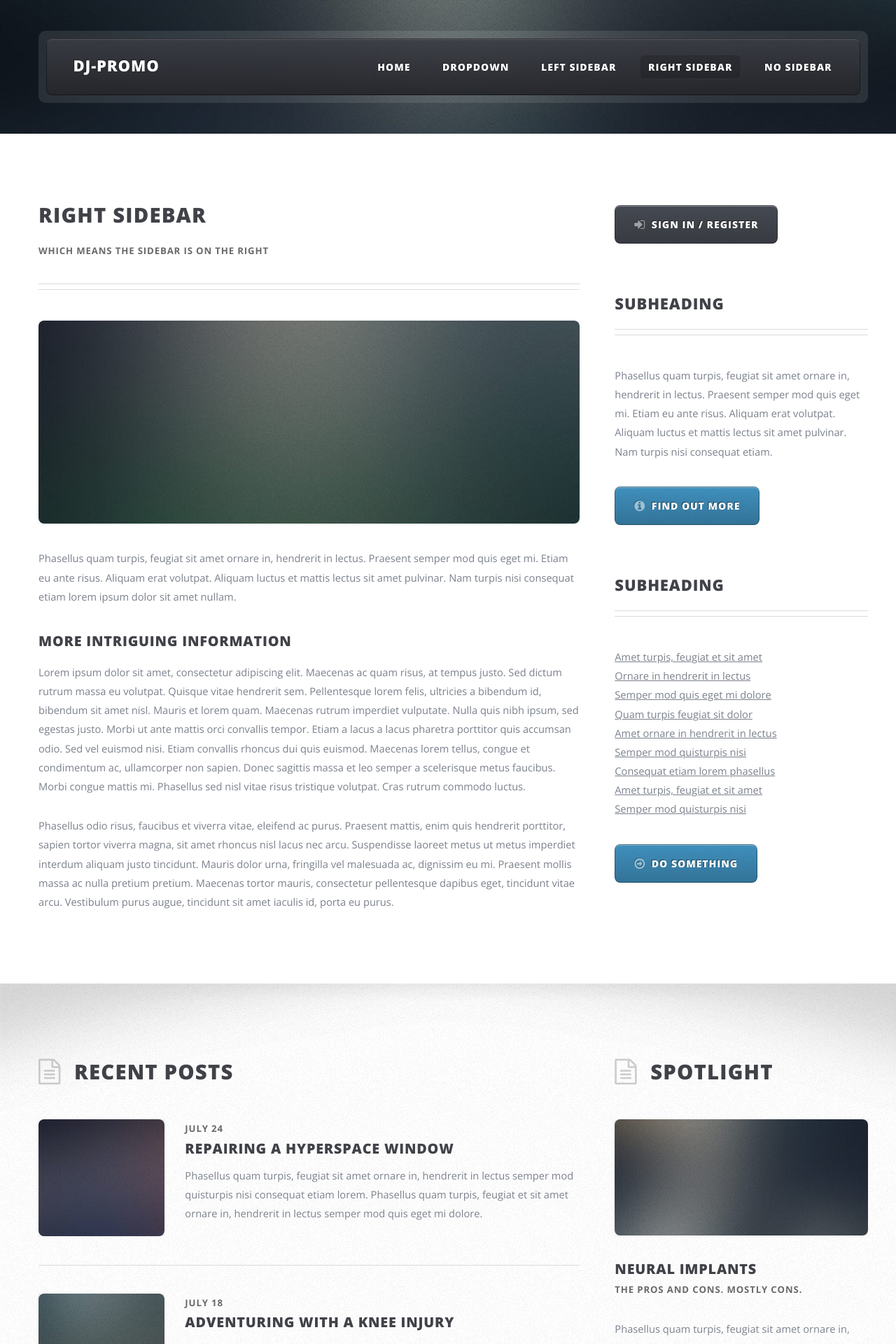
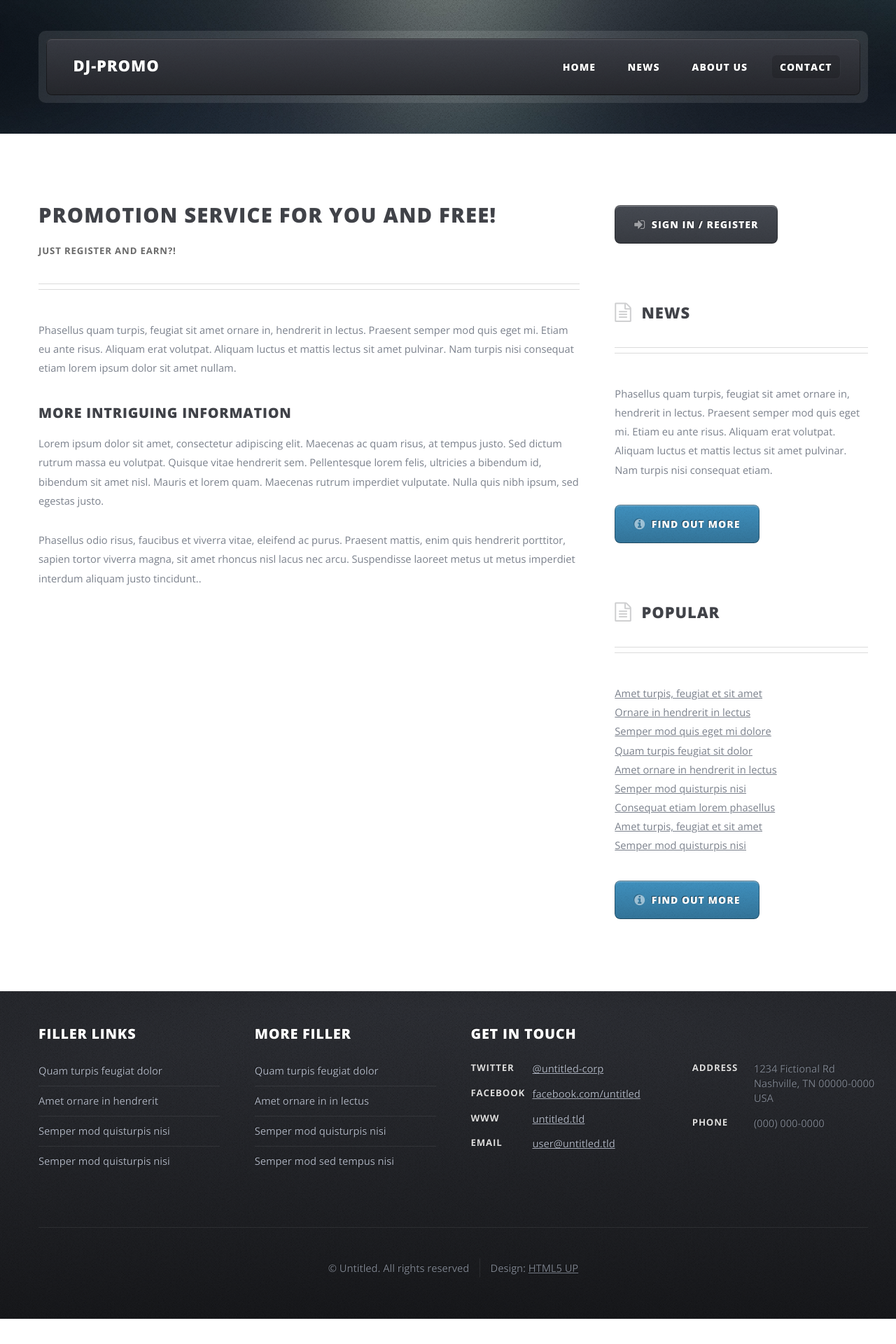
Before and after one commit to N-Porsh/DJ-PROMO, a PHP site: page /right-sidebar.html in a window 1280 px wide. Shown: the top 1920 px of the page at 70% size. After the commit the page ends 1884 px from the top, so only its background shows below. Run offline with PHP 8.4, Linux system fonts and the light colour scheme; some libraries are stand-ins or nearby versions.

Commit message:
#7 - completed

```diff
--- a/css/style-desktop.css
+++ b/css/style-desktop.css
@@ -42,7 +42,7 @@
 
 	#footer-wrapper
 	{
-		padding: 7em 0 7em 0;
+		padding: 1em 0 0 0;
 	}
 
 	.wrapper
--- a/right-sidebar.html
+++ b/right-sidebar.html
@@ -51,7 +51,7 @@
 												<ul>
 													<li><a href="index.html">Home</a></li>
 													<li>
-														<a href="">Dropdown</a>
+														<a href="">News</a>
 														<ul>
 															<li><a href="#">Lorem ipsum dolor</a></li>
 															<li><a href="#">Magna phasellus</a></li>
@@ -68,9 +68,8 @@
 
 														</ul>
 													</li>
-													<li><a href="left-sidebar.html">Left Sidebar</a></li>
-													<li class="current_page_item"><a href="right-sidebar.html">Right Sidebar</a></li>
-													<li><a href="no-sidebar.html">No Sidebar</a></li>
+													<li><a href="left-sidebar.html">About us</a></li>
+													<li class="current_page_item"><a href="right-sidebar.html">Contact</a></li>
 												</ul>
 											</nav>
 
@@ -95,11 +94,11 @@
 
 											<article>
 												<header class="major">
-													<h2>Right Sidebar</h2>
-													<p>Which means the sidebar is on the right</p>
+													<h2>Promotion service for you and free!</h2>
+													<p>Just register and earn?!</p>
 												</header>
 
-												<span class="image featured"><img src="images/pic08.jpg" alt="" /></span>
+
 
 												<p>Phasellus quam turpis, feugiat sit amet ornare in, hendrerit in lectus.
 												Praesent semper mod quis eget mi. Etiam eu ante risus. Aliquam erat volutpat.
@@ -110,18 +109,11 @@
 												<p>Lorem ipsum dolor sit amet, consectetur adipiscing elit. Maecenas ac quam risus, at tempus
 												justo. Sed dictum rutrum massa eu volutpat. Quisque vitae hendrerit sem. Pellentesque lorem felis,
 												ultricies a bibendum id, bibendum sit amet nisl. Mauris et lorem quam. Maecenas rutrum imperdiet
-												vulputate. Nulla quis nibh ipsum, sed egestas justo. Morbi ut ante mattis orci convallis tempor.
-												Etiam a lacus a lacus pharetra porttitor quis accumsan odio. Sed vel euismod nisi. Etiam convallis
-												rhoncus dui quis euismod. Maecenas lorem tellus, congue et condimentum ac, ullamcorper non sapien.
-												Donec sagittis massa et leo semper a scelerisque metus faucibus. Morbi congue mattis mi.
-												Phasellus sed nisl vitae risus tristique volutpat. Cras rutrum commodo luctus.</p>
+												vulputate. Nulla quis nibh ipsum, sed egestas justo. </p>
 
 												<p>Phasellus odio risus, faucibus et viverra vitae, eleifend ac purus. Praesent mattis, enim
 												quis hendrerit porttitor, sapien tortor viverra magna, sit amet rhoncus nisl lacus nec arcu.
-												Suspendisse laoreet metus ut metus imperdiet interdum aliquam justo tincidunt. Mauris dolor urna,
-												fringilla vel malesuada ac, dignissim eu mi. Praesent mollis massa ac nulla pretium pretium.
-												Maecenas tortor mauris, consectetur pellentesque dapibus eget, tincidunt vitae arcu.
-												Vestibulum purus augue, tincidunt sit amet iaculis id, porta eu purus.</p>
+												Suspendisse laoreet metus ut metus imperdiet interdum aliquam justo tincidunt..</p>
 											</article>
 
 									</div>
@@ -140,7 +132,8 @@
 											</section>
 											<section>
 												<header class="major">
-													<h2>Subheading</h2>
+
+													<h2 class="icon fa-file-text-o">News</h2>
 												</header>
 												<p>Phasellus quam turpis, feugiat sit amet ornare in, hendrerit in lectus.
 												Praesent semper mod quis eget mi. Etiam eu ante risus. Aliquam erat volutpat.
@@ -153,7 +146,7 @@
 
 											<section>
 												<header class="major">
-													<h2>Subheading</h2>
+													<h2 class="icon fa-file-text-o">popular</h2>
 												</header>
 												<ul class="style2">
 													<li><a href="#">Amet turpis, feugiat et sit amet</a></li>
@@ -167,93 +160,11 @@
 													<li><a href="#">Semper mod quisturpis nisi</a></li>
 												</ul>
 												<footer>
-													<a href="#" class="button icon fa-arrow-circle-o-right">Do Something</a>
+													<a href="#" class="button icon fa-info-circle">Find out more</a>
 												</footer>
 											</section>
 
 									</div>
-								</div>
-							</div>
-						</div>
-					</div>
-				</div>
-				<div class="wrapper style3">
-					<div class="inner">
-						<div class="container">
-							<div class="row">
-								<div class="8u">
-
-									<!-- Article list -->
-										<section class="box article-list">
-											<h2 class="icon fa-file-text-o">Recent Posts</h2>
-
-											<!-- Excerpt -->
-												<article class="box excerpt">
-													<a href="#" class="image left"><img src="images/pic04.jpg" alt="" /></a>
-													<div>
-														<header>
-															<span class="date">July 24</span>
-															<h3><a href="#">Repairing a hyperspace window</a></h3>
-														</header>
-														<p>Phasellus quam turpis, feugiat sit amet ornare in, hendrerit in lectus
-														semper mod quisturpis nisi consequat etiam lorem. Phasellus quam turpis,
-														feugiat et sit amet ornare in, hendrerit in lectus semper mod quis eget mi dolore.</p>
-													</div>
-												</article>
-
-											<!-- Excerpt -->
-												<article class="box excerpt">
-													<a href="#" class="image left"><img src="images/pic05.jpg" alt="" /></a>
-													<div>
-														<header>
-															<span class="date">July 18</span>
-															<h3><a href="#">Adventuring with a knee injury</a></h3>
-														</header>
-														<p>Phasellus quam turpis, feugiat sit amet ornare in, hendrerit in lectus
-														semper mod quisturpis nisi consequat etiam lorem. Phasellus quam turpis,
-														feugiat et sit amet ornare in, hendrerit in lectus semper mod quis eget mi dolore.</p>
-													</div>
-												</article>
-
-											<!-- Excerpt -->
-												<article class="box excerpt">
-													<a href="#" class="image left"><img src="images/pic06.jpg" alt="" /></a>
-													<div>
-														<header>
-															<span class="date">July 14</span>
-															<h3><a href="#">Preparing for Y2K38</a></h3>
-														</header>
-														<p>Phasellus quam turpis, feugiat sit amet ornare in, hendrerit in lectus
-														semper mod quisturpis nisi consequat etiam lorem. Phasellus quam turpis,
-														feugiat et sit amet ornare in, hendrerit in lectus semper mod quis eget mi dolore.</p>
-													</div>
-												</article>
-
-										</section>
-								</div>
-								<div class="4u">
-
-									<!-- Spotlight -->
-										<section class="box spotlight">
-											<h2 class="icon fa-file-text-o">Spotlight</h2>
-											<article>
-												<a href="#" class="image featured"><img src="images/pic07.jpg" alt=""></a>
-												<header>
-													<h3><a href="#">Neural Implants</a></h3>
-													<p>The pros and cons. Mostly cons.</p>
-												</header>
-												<p>Phasellus quam turpis, feugiat sit amet ornare in, hendrerit in lectus semper mod
-												quisturpis nisi consequat ornare in, hendrerit in lectus semper mod quis eget mi quat etiam
-												lorem. Phasellus quam turpis, feugiat sed et lorem ipsum dolor consequat dolor feugiat sed
-												et tempus consequat etiam.</p>
-												<p>Lorem ipsum dolor quam turpis, feugiat sit amet ornare in, hendrerit in lectus semper
-												mod quisturpis nisi consequat etiam lorem sed amet quam turpis.</p>
-												<footer>
-													<a href="#" class="button alt icon fa-file-o">Continue Reading</a>
-												</footer>
-											</article>
-										</section>
-
 								</div>
 							</div>
 						</div>
@@ -274,14 +185,7 @@
 										<li><a href="#">Quam turpis feugiat dolor</a></li>
 										<li><a href="#">Amet ornare in hendrerit </a></li>
 										<li><a href="#">Semper mod quisturpis nisi</a></li>
-										<li><a href="#">Consequat etiam phasellus</a></li>
-										<li><a href="#">Amet turpis, feugiat et</a></li>
-										<li><a href="#">Ornare hendrerit lectus</a></li>
-										<li><a href="#">Semper mod quis et dolore</a></li>
-										<li><a href="#">Amet ornare in hendrerit</a></li>
-										<li><a href="#">Consequat lorem phasellus</a></li>
-										<li><a href="#">Amet turpis, feugiat amet</a></li>
-										<li><a href="#">Semper mod quisturpis</a></li>
+										<li><a href="#">Semper mod quisturpis nisi</a></li>
 									</ul>
 								</section>
 
@@ -294,35 +198,14 @@
 									<ul class="divided">
 										<li><a href="#">Quam turpis feugiat dolor</a></li>
 										<li><a href="#">Amet ornare in in lectus</a></li>
+										<li><a href="#">Semper mod quisturpis nisi</a></li>
 										<li><a href="#">Semper mod sed tempus nisi</a></li>
-										<li><a href="#">Consequat etiam phasellus</a></li>
 									</ul>
 								</section>
 
-							<!-- Links -->
-								<section>
-									<h2>Even More Filler</h2>
-									<ul class="divided">
-										<li><a href="#">Quam turpis feugiat dolor</a></li>
-										<li><a href="#">Amet ornare hendrerit lectus</a></li>
-										<li><a href="#">Semper quisturpis nisi</a></li>
-										<li><a href="#">Consequat lorem phasellus</a></li>
-									</ul>
-								</section>
 
 						</div>
 						<div class="6u">
-
-							<!-- About -->
-								<section>
-									<h2><strong>ZeroFour</strong> by HTML5 UP</h2>
-									<p>Hi! This is <strong>ZeroFour</strong>, a free, fully responsive HTML5 site
-									template by <a href="http://n33.co/">AJ</a> for <a href="http://html5up.net/">HTML5 UP</a>.
-									It's <a href="http://html5up.net/license/">Creative Commons Attribution</a>
-									licensed so use it for any personal or commercial project (just credit us
-									for the design!).</p>
-									<a href="#" class="button alt icon fa-arrow-circle-right">Learn More</a>
-								</section>
 
 							<!-- Contact -->
 								<section>
```
